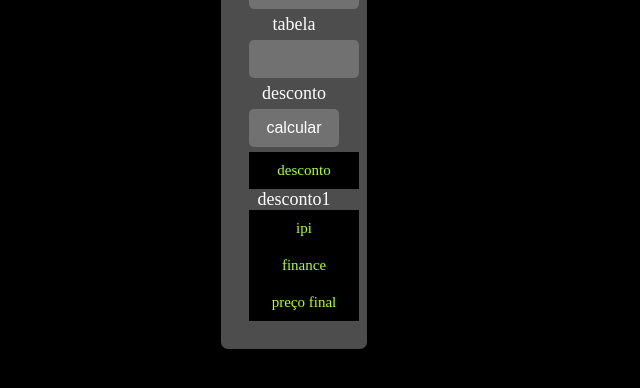
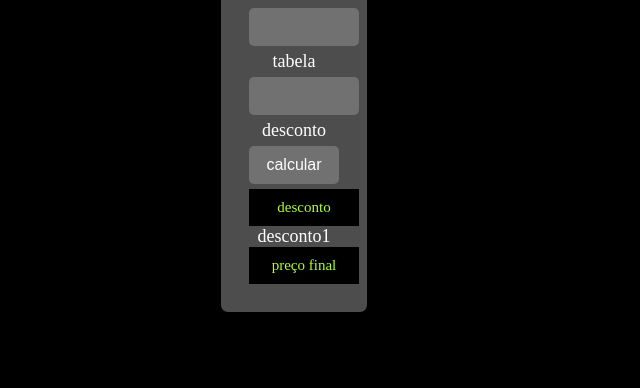
Before and after one commit to curiosojj/Calculator, a plain HTML site: page Calculator-main/vendas/index.html in a window 1280 px wide. Shown: the part 344-732 px from the top of the page, without its empty margins (346-986 px from the left). Drawn offline with Linux system fonts and the light colour scheme.

Commit message:
Update index.html

```diff
--- a/Calculator-main/vendas/index.html
+++ b/Calculator-main/vendas/index.html
@@ -19,8 +19,6 @@
         <button id="bt">calcular</button>
         <div class="desconto">desconto</div>
         <div class="desconto1">desconto1</div>
-        <div class="ipi">ipi</div>
-        <div class="finance">finance</div>
         <div class="final">preço final</div>
 
     </div>
```
